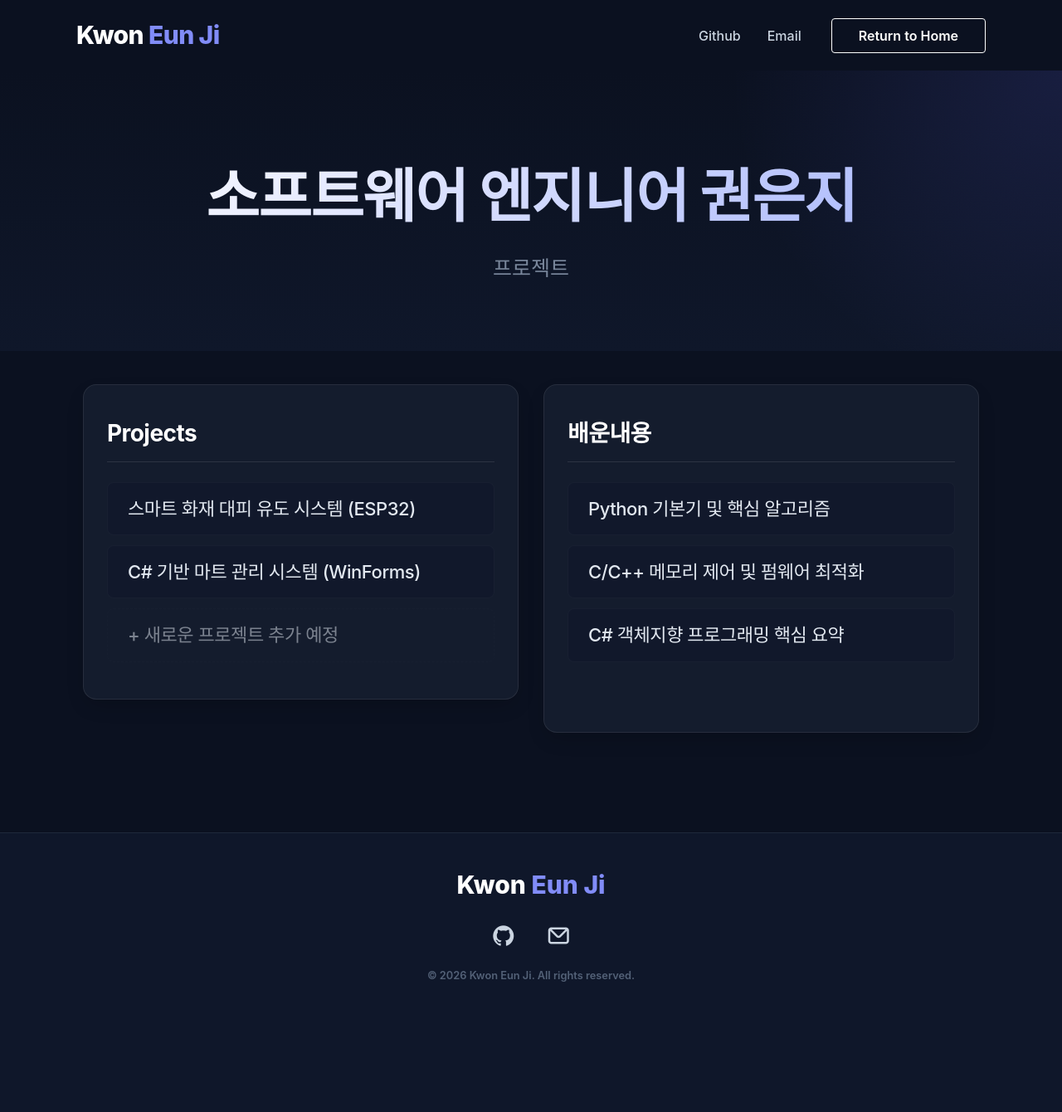
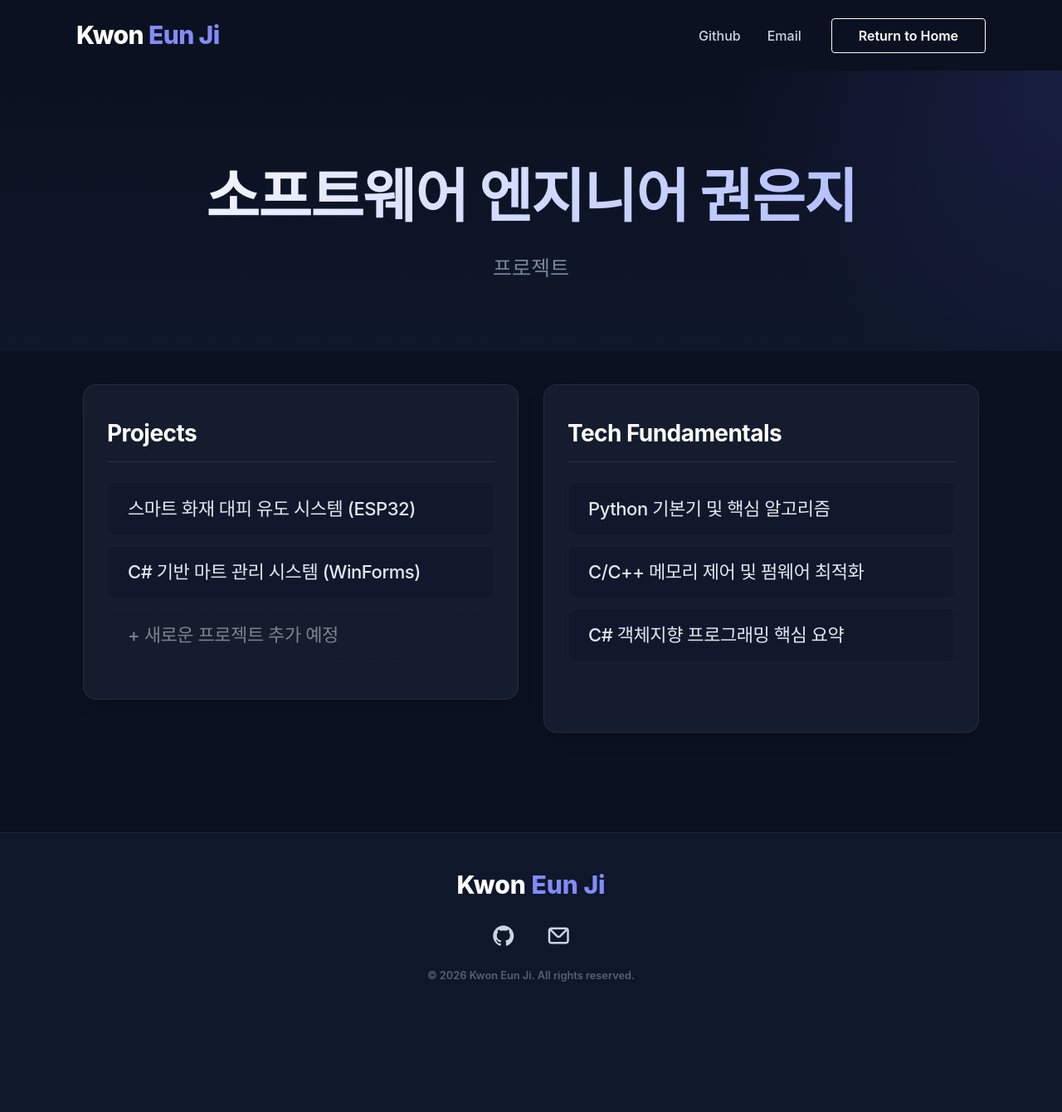
Before and after one commit to eunji021/eunji021.github.io, a Jekyll site: the page built from index.html, in a window 1280 px wide. Shown: the whole page at 83% size. Built offline with Jekyll 4.4.1, drawn with Linux system fonts in a browser that asks for light colours; nearby versions of some CDN libraries; some web fonts are replaced; comment, search, counter and statistics services are not loaded.

Commit message:
글 수정1

```diff
--- a/index.html
+++ b/index.html
@@ -33,7 +33,7 @@ title: Home
       <!-- Right Column: Learnings -->
       <div class="column col-6 col-md-12" style="padding-left: 15px;">
         <div class="dashboard-panel">
-          <h3 class="dashboard-title" style="border-bottom: 1px solid rgba(255,255,255,0.1); padding-bottom: 16px; margin-bottom: 24px;">배운내용</h3>
+          <h3 class="dashboard-title" style="border-bottom: 1px solid rgba(255,255,255,0.1); padding-bottom: 16px; margin-bottom: 24px;">Tech Fundamentals</h3>
 
           <a href="{{ site.baseurl }}/tech-fundamentals" class="list-item">
             <h4 class="list-title">Python 기본기 및 핵심 알고리즘</h4>
```
